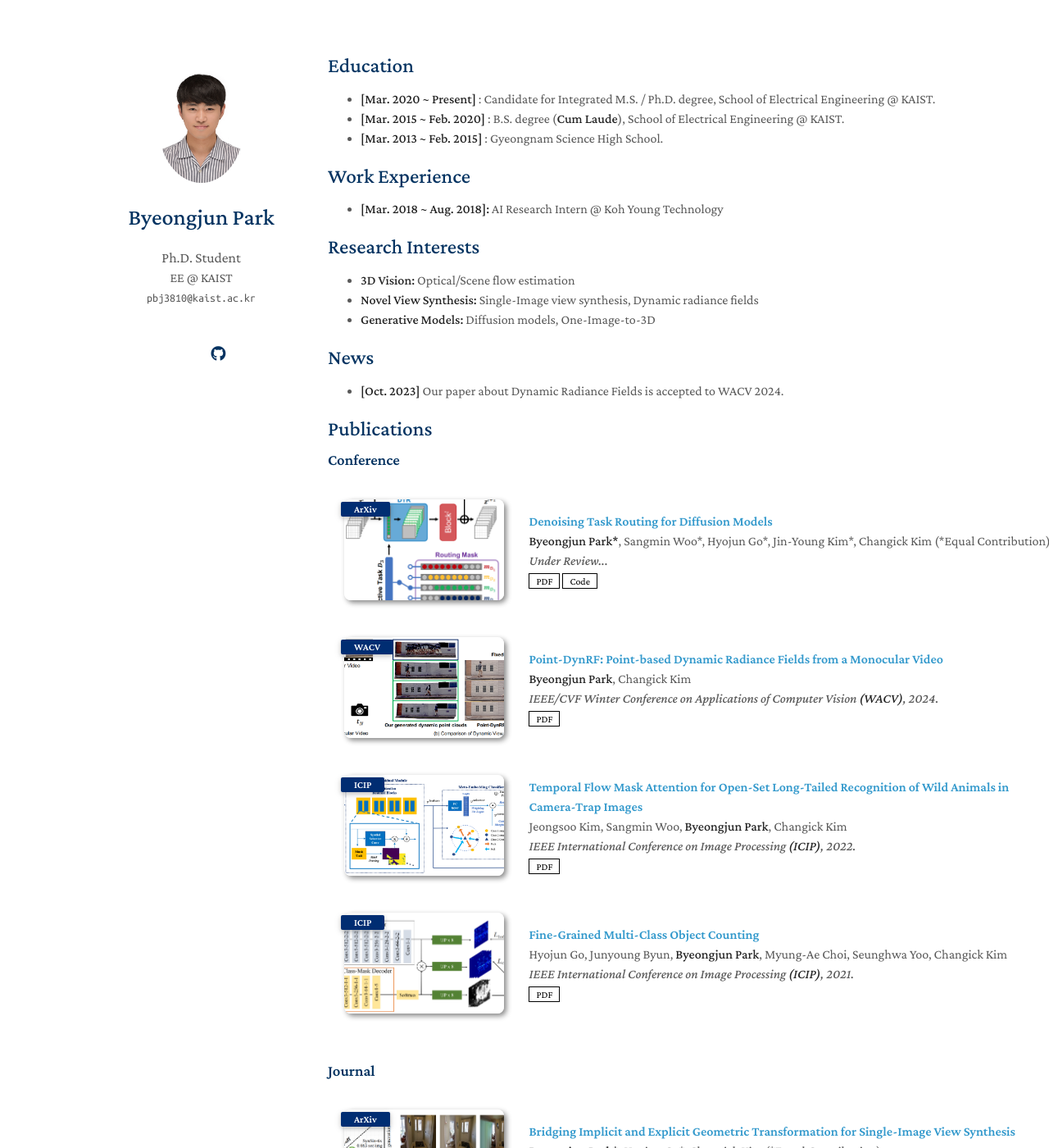
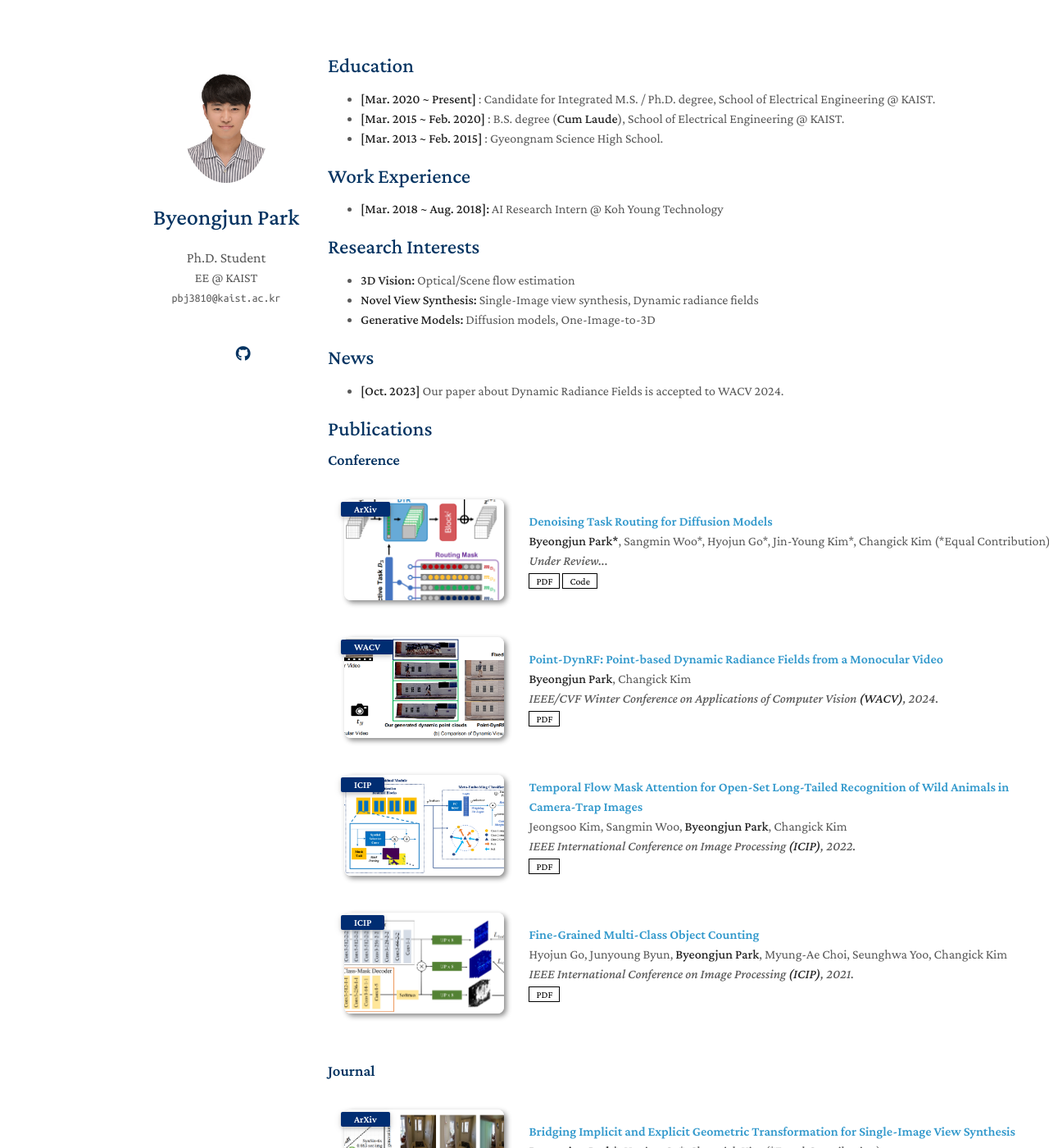
Before and after one commit to byeongjun-park/byeongjun-park.github.io, a Jekyll site: the page built from index.md, in a window 1280 px wide and 1400 px high. Shown: the whole window at 82% size. Built offline with Jekyll 4.4.1, drawn with Linux system fonts in a browser that asks for light colours; nearby versions of some CDN libraries; a style sheet for code colours, icons or effects is not loaded; our own code applies the rules of GitHub Pages for plain Markdown files.

Commit message:
profile update

```diff
--- a/_sass/minimal-light-no-dark-mode.scss
+++ b/_sass/minimal-light-no-dark-mode.scss
@@ -286,14 +286,10 @@ header {
   width:232px;
   float:left;
   position:fixed;
-  left: 50%;
-  transform: translateX(-220%);
   -webkit-font-smoothing:subpixel-antialiased;
   padding-top:4.0em;
   text-align:center
 }
-
-
 
 header ul {
   list-style:none;
--- a/_sass/minimal-light.scss
+++ b/_sass/minimal-light.scss
@@ -359,8 +359,6 @@ header {
   width:232px;
   float:left;
   position:fixed;
-  left: 50%;
-  transform: translateX(-220%);
   -webkit-font-smoothing:subpixel-antialiased;
   padding-top:4.0em;
   text-align:center
```
